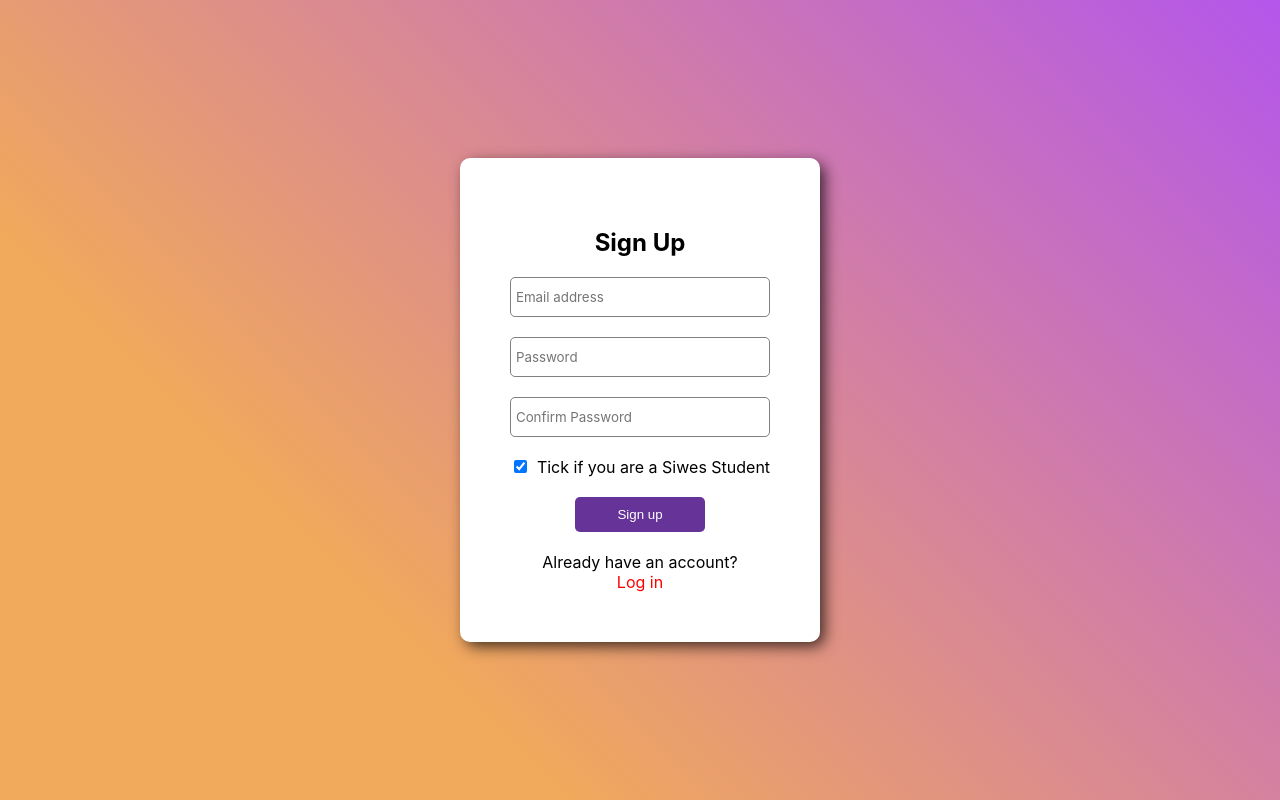
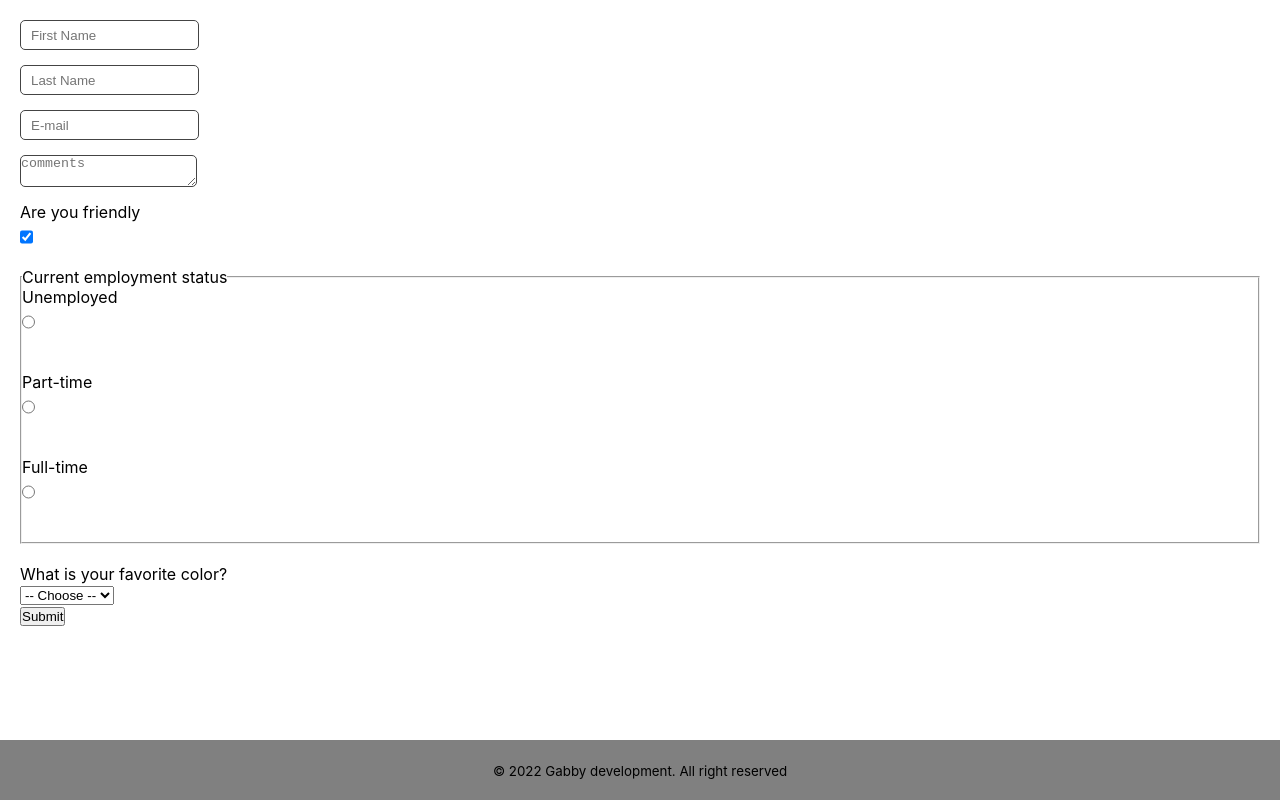
Before and after one commit to Gabbee24/react-form, a React (Create React App) app: page / in a window 1280 px wide. Built offline with nearby package versions, Linux system fonts and the light colour scheme.

Commit message:
added footer to form jsx file

```diff
--- a/src/App.jsx
+++ b/src/App.jsx
@@ -1,12 +1,17 @@
 import React from "react";
-// import Form from "./form/Form";
-import Signup from "./form/Signup";
+import Form from "./form/Form";
+// import Signup from "./form/Signup";
+import Footer from "./form/Footer";
 
 
 function App(){
 
     return(
-        <Signup />
+        <>
+            <Form />
+            <Footer />
+        </>
+
     );
 }
 
--- /dev/null
+++ b/src/form/Footer.jsx
@@ -0,0 +1,12 @@
+//import React from "react"
+//||\=bBnN
+
+function Footer(){
+    return(
+        <footer className="footer">
+            <small><span>&copy;</span> 2022 Gabby development. All right reserved</small>
+        </footer>
+    )
+}
+
+export default Footer
--- a/src/form/form.style.css
+++ b/src/form/form.style.css
@@ -24,3 +24,13 @@ textarea{
     border-radius: 5px;
     display: block;
 }
+
+.footer{
+    position: fixed;
+    left: 0;
+    bottom: 0;
+    width: 100%;
+    background-color: grey;
+    text-align: center;
+    padding: 20px;
+}
```
